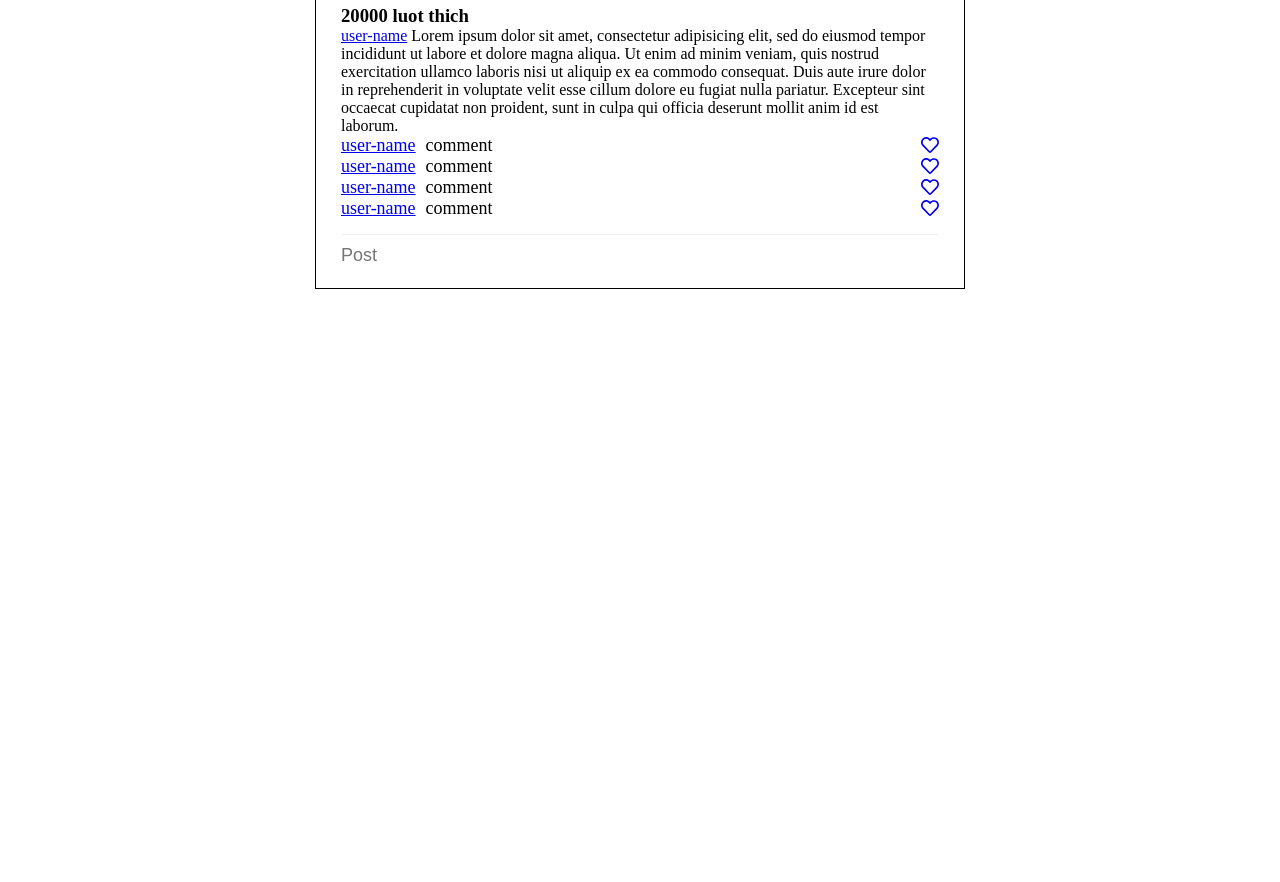
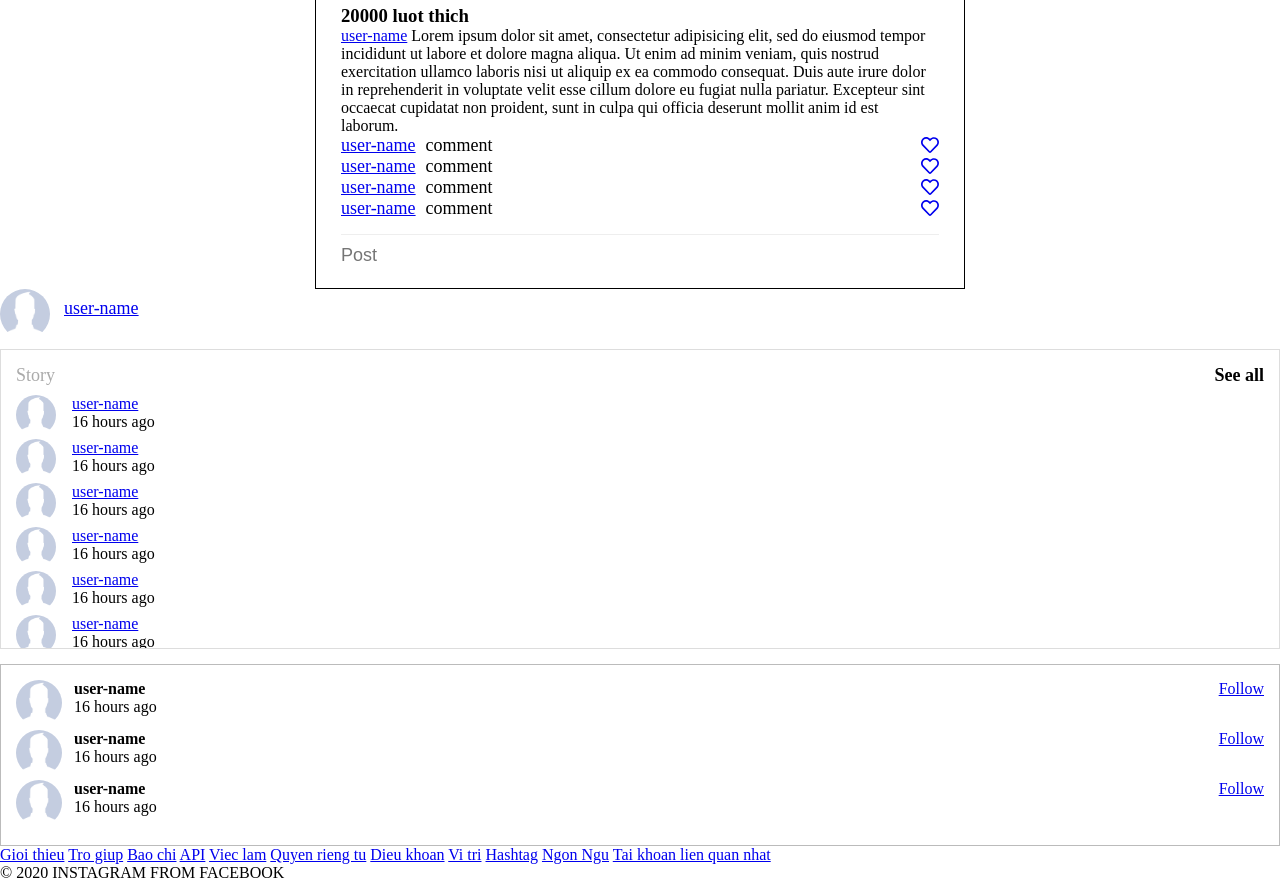
Before and after one commit to LeDucLoi193/clone-instagram, a plain HTML site: page components/components.html in a window 1280 px wide. Shown: the part 786-1668 px from the top of the page. Before the commit the page ends 1075 px from the top, so only its background shows below. Drawn offline with Linux system fonts and the light colour scheme.

Commit message:
style components in sidebar and add footer

```diff
--- a/components/components.html
+++ b/components/components.html
@@ -5,6 +5,7 @@
   <link rel="stylesheet" type="text/css" href="header.css">
   <link rel="stylesheet" type="text/css" href="article-header.css">
   <link rel="stylesheet" type="text/css" href="article-main.css">
+  <link rel="stylesheet" type="text/css" href="sidebar.css">
 </head>
 <body>
 
@@ -76,6 +77,114 @@
   </div>
 </div>
 
+<!-- sidebar -->
+<div class="user-info">
+  <a href="#"><img src="./images/user.png" /></a>
+  <a href="#" class="name">user-name</a>
+</div>
+
+<div class="total-stories">
+  <div class="title-header">
+    <p class="tin">Story</p>
+    <p class="xemtat">See all</p>
+  </div>
+  <div class="story">
+    <a href="#"><img src="./images/user.png" /></a>
+    <div class="info">
+      <a href="#">user-name</a>
+      <p>16 hours ago</p>
+    </div>
+  </div>
+  <div class="story">
+    <a href="#"><img src="./images/user.png" /></a>
+    <div class="info">
+      <a href="#">user-name</a>
+      <p>16 hours ago</p>
+    </div>
+  </div>
+  <div class="story">
+    <a href="#"><img src="./images/user.png" /></a>
+    <div class="info">
+      <a href="#">user-name</a>
+      <p>16 hours ago</p>
+    </div>
+  </div>
+  <div class="story">
+    <a href="#"><img src="./images/user.png" /></a>
+    <div class="info">
+      <a href="#">user-name</a>
+      <p>16 hours ago</p>
+    </div>
+  </div>
+  <div class="story">
+    <a href="#"><img src="./images/user.png" /></a>
+    <div class="info">
+      <a href="#">user-name</a>
+      <p>16 hours ago</p>
+    </div>
+  </div>
+
+  <div class="story">
+    <a href="#"><img src="./images/user.png" /></a>
+    <div class="info">
+      <a href="#">user-name</a>
+      <p>16 hours ago</p>
+    </div>
+  </div>
+  <div class="story">
+    <a href="#"><img src="./images/user.png" /></a>
+    <div class="info">
+      <a href="#">user-name</a>
+      <p>16 hours ago</p>
+    </div>
+  </div>
+</div>
+
+<div class="suggestions">
+  <div class="user-suggestion">
+    <a href="#"><img src="./images/user.png" /></a>
+    <div class="info">
+      <h4>user-name</h4>
+      <p>16 hours ago</p>
+    </div>
+    <a href="#">Follow</a>
+  </div>
+  <div class="user-suggestion">
+    <a href="#"><img src="./images/user.png" /></a>
+    <div class="info">
+      <h4>user-name</h4>
+      <p>16 hours ago</p>
+    </div>
+    <a href="#">Follow</a>
+  </div>
+  <div class="user-suggestion">
+    <a href="#"><img src="./images/user.png" /></a>
+    <div class="info">
+      <h4>user-name</h4>
+      <p>16 hours ago</p>
+    </div>
+    <a href="#">Follow</a>
+  </div>
+</div>
+
+<!-- footer -->
+<div class="extends">
+  <div>
+    <a href="#">Gioi thieu</a>
+    <a href="#">Tro giup</a>
+    <a href="#">Bao chi</a>
+    <a href="#">API</a>
+    <a href="#">Viec lam</a>
+    <a href="#">Quyen rieng tu</a>
+    <a href="#">Dieu khoan</a>
+    <a href="#">Vi tri</a>
+    <a href="#">Hashtag</a>
+    <a href="#">Ngon Ngu</a>
+    <a href="#">Tai khoan lien quan nhat</a>
+  </div>
+  <p>© 2020 INSTAGRAM FROM FACEBOOK</p>
+</div>
+
 <script type="text/javascript" src="https://cdnjs.cloudflare.com/ajax/libs/font-awesome/5.13.0/js/all.min.js"></script>
 </body>
 </html>
--- /dev/null
+++ b/components/sidebar.css
@@ -0,0 +1,81 @@
+img {
+  width: 100%;
+}
+
+.user-info {
+  height: 60px;
+  display: flex;
+}
+
+.user-info .name {
+  display: inline-block;
+  margin-left: 14px;
+  font-size: 18px;
+  line-height: 39px;
+}
+
+.user-info img {
+  border-radius: 50%;
+  width: 50px;
+  height: 50px;
+}
+
+.total-stories {
+  border: 1px solid #DDD;
+  margin-bottom: 15px;
+  padding: 15px;
+  height: 300px;
+  overflow-y: scroll;
+}
+
+.total-stories .title-header {
+  display: flex;
+  justify-content: space-between;
+  height: 20px;
+  margin-bottom: 10px;
+}
+
+.total-stories .title-header .tin {
+  color: #AAA;
+  font-size: 18px;
+}
+
+.total-stories .title-header .xemtat {
+  font-weight: bold;
+  font-size: 18px;
+}
+
+.total-stories .story {
+  display: flex;
+}
+
+.total-stories .story img {
+  height: 40px;
+  width: 40px;
+  border-radius: 50%;
+}
+
+.total-stories .story .info {
+  flex-grow: 1;
+  margin-left: 16px;
+}
+
+.suggestions {
+  border: 1px solid #BBB;
+  padding: 15px;
+}
+
+.suggestions .user-suggestion {
+  display: flex;
+}
+
+.suggestions .user-suggestion .info {
+  margin-left: 12px;
+  flex-grow: 1;
+}
+
+.suggestions .user-suggestion img {
+  height: 46px;
+  width: 46px;
+  border-radius: 50%;
+}
```
